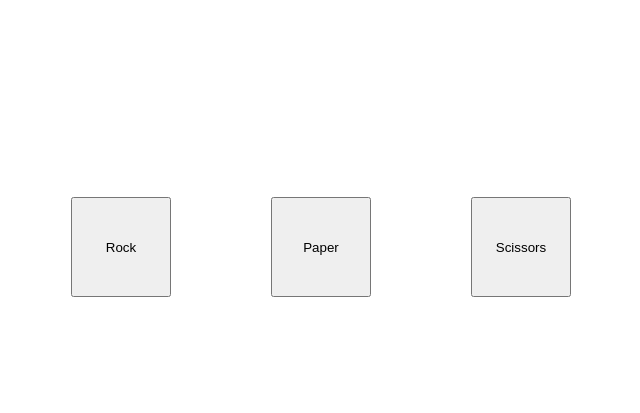
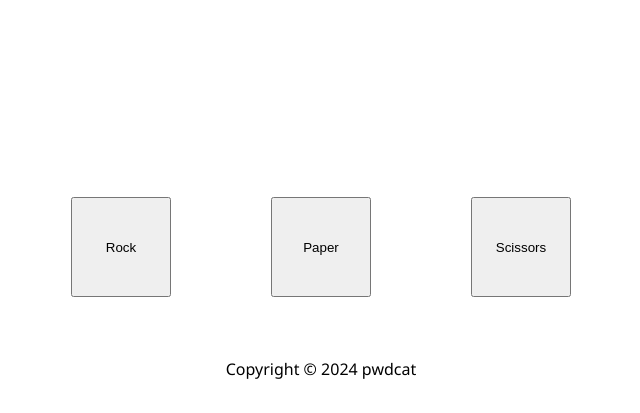
Before and after one commit to pwdcat/Rock-Paper-Scissors, a plain HTML site: page index.html in a window 1280 px wide. Shown: the part 387-800 px from the top of the page, without its empty margins (319-959 px from the left). Drawn offline with Linux system fonts and the light colour scheme.

Commit message:
Add footer

```diff
--- a/css/styles.css
+++ b/css/styles.css
@@ -66,3 +66,14 @@
 #player, #computer{
     font-size: xx-large;
 }
+
+#footer{
+    position: fixed;
+    width: 100%;
+    height: 50px;
+    bottom: 20px;
+    text-align: center;
+    padding: 15px;
+    box-sizing: border-box;
+    background-color: rgb(255, 255, 255);
+}
--- a/index.html
+++ b/index.html
@@ -26,6 +26,7 @@
         <button class="choice" id="Paper"></button>
         <button class="choice" id="Scissors"></button>
     </div>
+    <div id="footer"></div>
     <script src="./js/main.js"></script>
 </body>
 </html>
--- a/js/main.js
+++ b/js/main.js
@@ -106,3 +106,5 @@ function playRound(playerSelection, computerSection){
     return output;
 
 }
+
+document.getElementById("footer").textContent = "Copyright © " + new Date().getFullYear() + " pwdcat";
```
